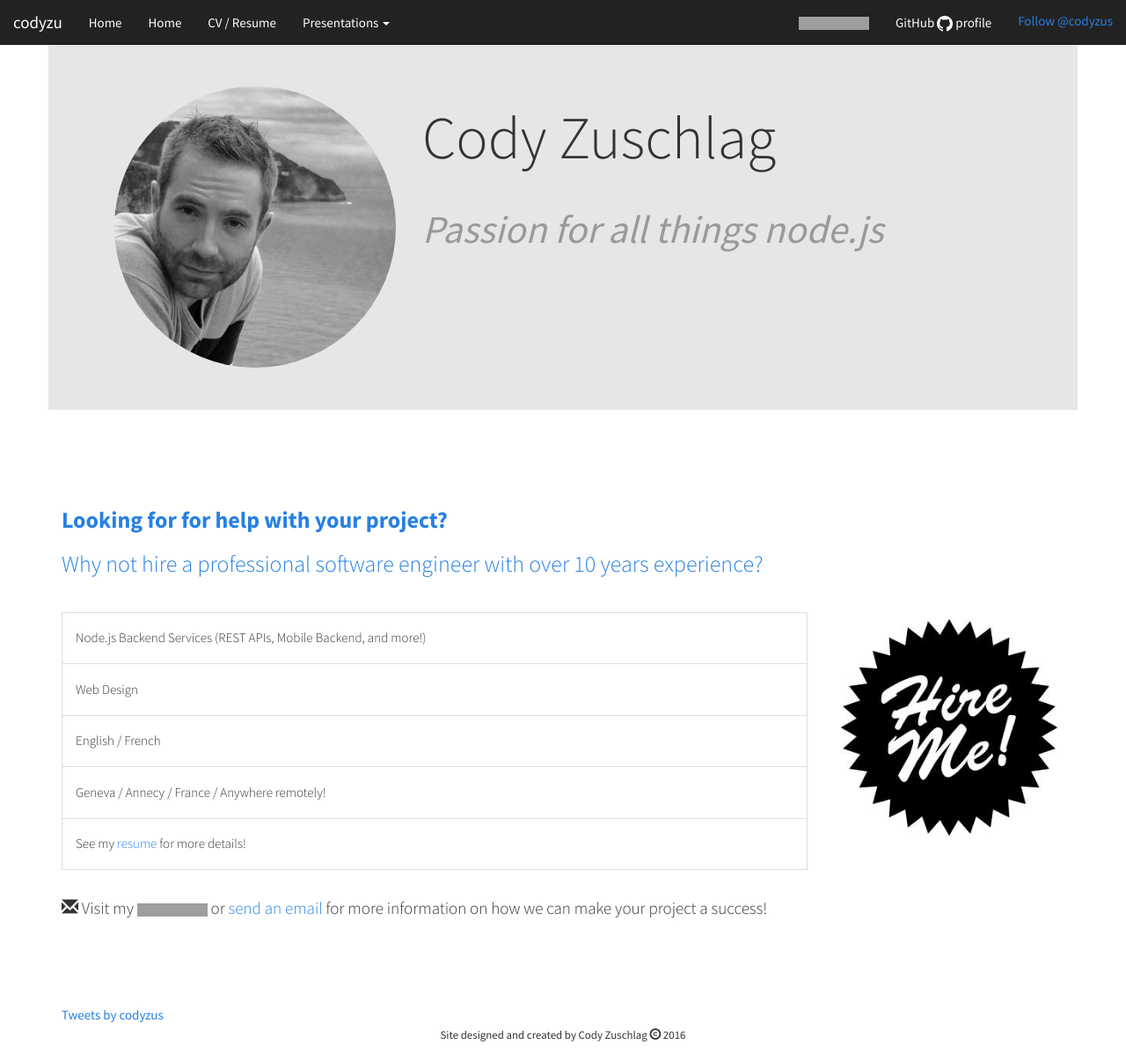
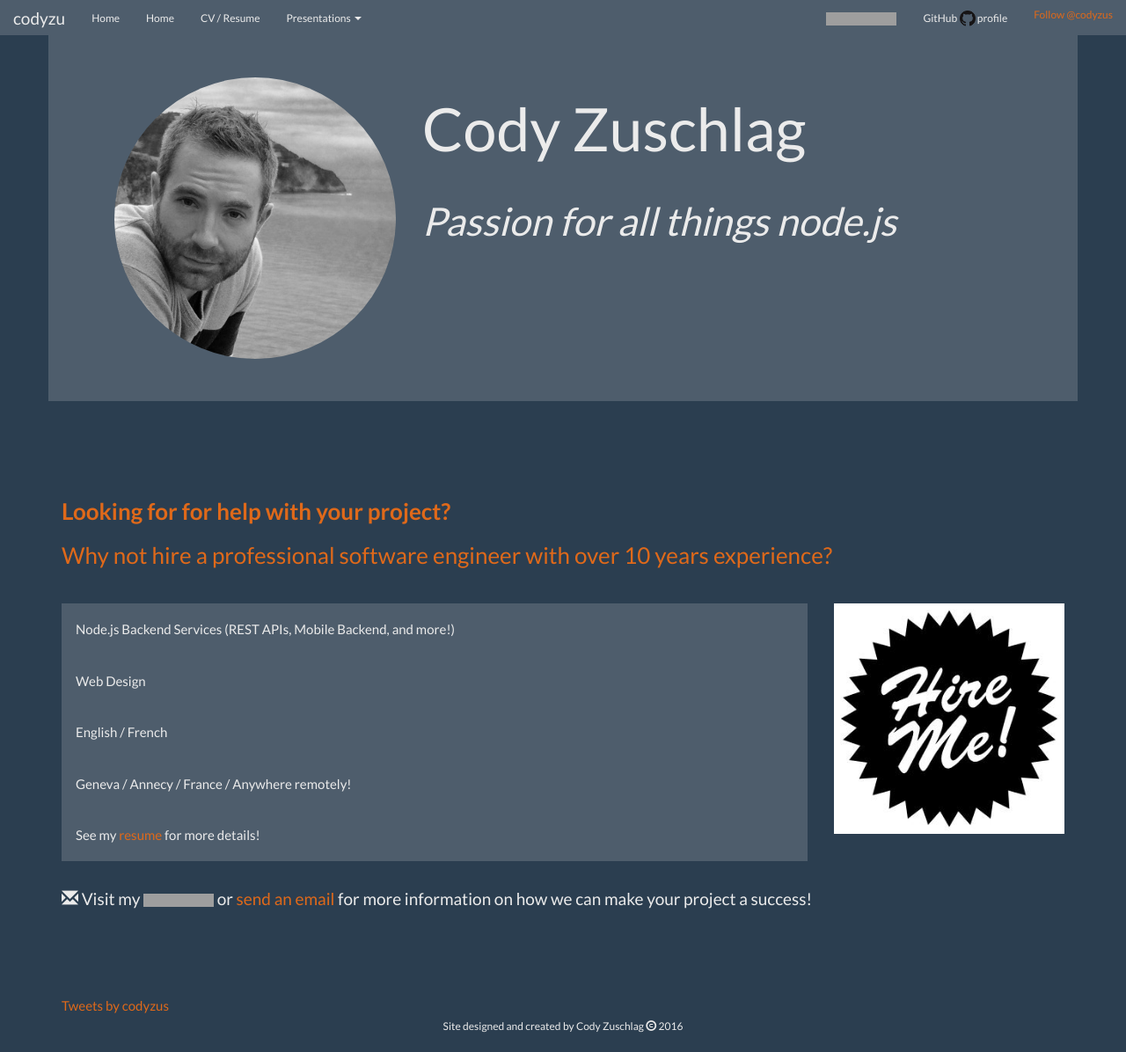
Before and after one commit to codyzu/codyzu.github.io, a Jekyll site: the page built from index.html, in a window 1280 px wide and 1196 px high. Shown: the whole window at 88% size. Built offline with Jekyll 4.4.1, drawn with Linux system fonts in a browser that asks for light colours; nearby versions of some CDN libraries; comment, search, counter and statistics services are not loaded; grey boxes are pictures that could not be loaded.

Commit message:
change theme to superhero

```diff
--- a/_config.yml
+++ b/_config.yml
@@ -26,5 +26,5 @@ gems:
 exclude: [vendor, '*/node_modules']
 
 dark_page: false
-dark_header: true
-theme: cosmo
+dark_header: false
+theme: superhero
```
